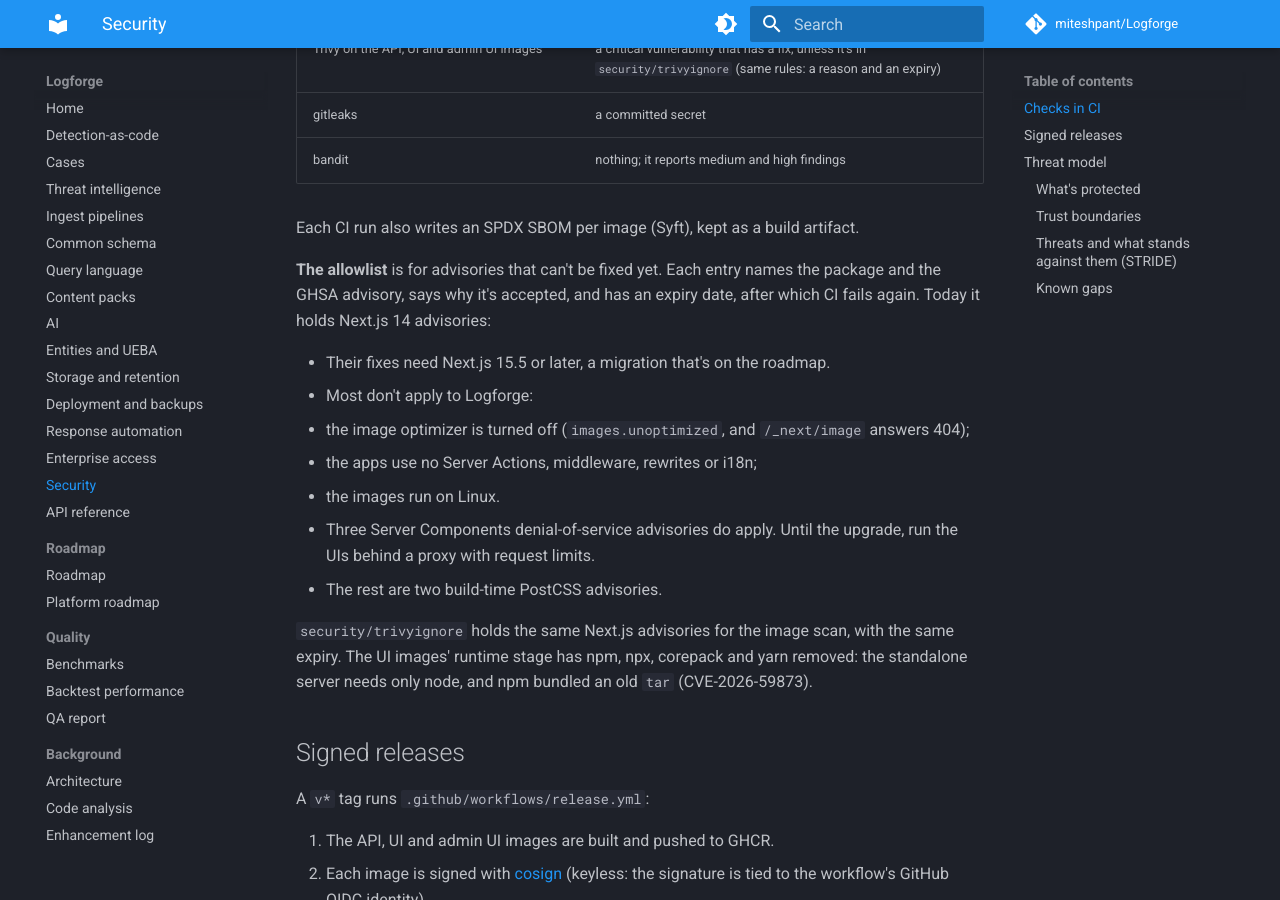
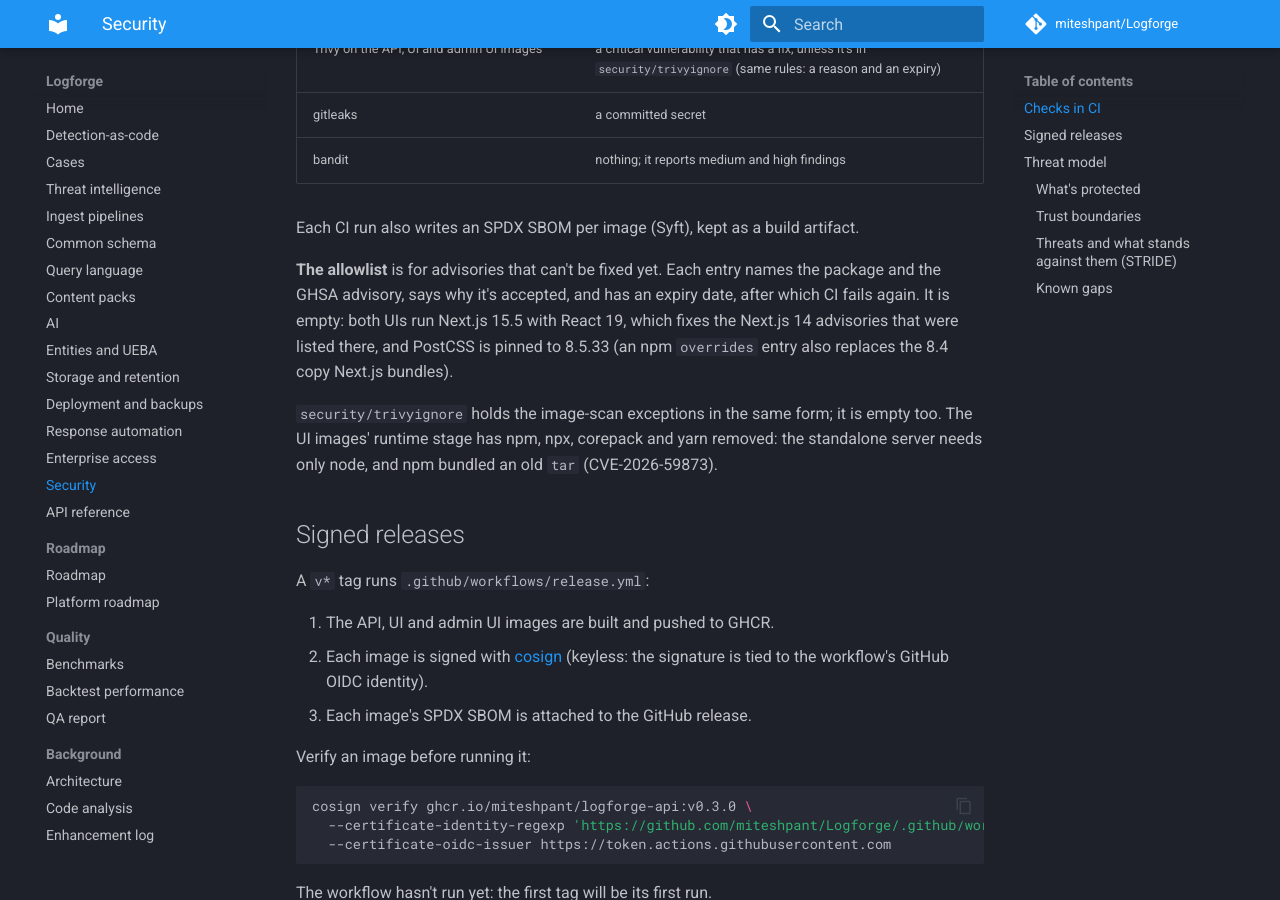
Before and after one commit to miteshpant/Logforge, an MkDocs documentation site: the page built from docs/security.md, in a window 1280 px wide and 900 px high, scrolled down 453 px. Built offline with MkDocs 1.6.1 and Material for MkDocs 9.7.7, drawn with Linux system fonts in a browser that asks for light colours; comment, search, counter and statistics services are not loaded; some of the changed text lies outside the part shown.

Commit message:
Upgrade both UIs to Next.js 15.5 and React 19; empty the audit allowlists
Next.js 14 had advisories fixed only in 15.5+, allowlisted until 2027-01-31,
three of which applied (Server Components denial of service). Both UIs now
run Next.js 15.5.29 with React 19.1.

- No server code used the async request APIs (pages read route params with
  useParams); the one React 19 type change was in the Button asChild clone.
- Unused dependencies removed from the tenant UI: @tanstack/react-query,
  framer-motion, zustand, react-hook-form, @hookform/resolvers,
  socket.io-client (none were imported; several declared React <=18 peers).
- lucide-react 0.544 (React 19 peer range).
- PostCSS 8.5.33, with an npm override so the 8.4 copy Next.js pins is
  replaced too (two high advisories).
- outputFileTracingRoot set, as Next 15 asks when a repo holds several
  lockfiles.

npm audit through scripts/audit_gate.py now reports 0 high/critical for both
apps with an empty allowlist, so security/audit-allowlist.json and
security/trivyignore are emptied. Type checks, both builds, the UI unit tests
(79) and the full Playwright suite (78) pass.

Co-Authored-By: Claude Opus 5.5 <noreply@anthropic.com>
Claude-Session: https://claude.ai/code/session_017j6Y7u5fbgghW6rbktQFja

```diff
--- a/docs/security.md
+++ b/docs/security.md
@@ -19,21 +19,13 @@ artifact.
 
 **The allowlist** is for advisories that can't be fixed yet. Each entry
 names the package and the GHSA advisory, says why it's accepted, and has an
-expiry date, after which CI fails again. Today it holds Next.js 14
-advisories:
+expiry date, after which CI fails again. It is empty: both UIs run Next.js
+15.5 with React 19, which fixes the Next.js 14 advisories that were listed
+there, and PostCSS is pinned to 8.5.33 (an npm `overrides` entry also replaces
+the 8.4 copy Next.js bundles).
 
-- Their fixes need Next.js 15.5 or later, a migration that's on the roadmap.
-- Most don't apply to Logforge:
-  - the image optimizer is turned off (`images.unoptimized`, and
-    `/_next/image` answers 404);
-  - the apps use no Server Actions, middleware, rewrites or i18n;
-  - the images run on Linux.
-- Three Server Components denial-of-service advisories do apply. Until the
-  upgrade, run the UIs behind a proxy with request limits.
-- The rest are two build-time PostCSS advisories.
-
-`security/trivyignore` holds the same Next.js advisories for the image scan,
-with the same expiry. The UI images' runtime stage has npm, npx, corepack
+`security/trivyignore` holds the image-scan exceptions in the same form; it is
+empty too. The UI images' runtime stage has npm, npx, corepack
 and yarn removed: the standalone server needs only node, and npm bundled an
 old `tar` (CVE-2026-59873).
 
@@ -131,4 +123,3 @@ The workflow hasn't run yet: the first tag will be its first run.
   identity provider's MFA.
 - **Prompt injection** from log content is mitigated (tools are read-only and
   answers are cited), not prevented.
-- **Next.js 14:** the UIs run it until the Next.js 15 migration.
```
Also changed, not shown: README.md (+2 -2 lines), docs/ROADMAP.md (+2 -4 lines), 9 other files.
